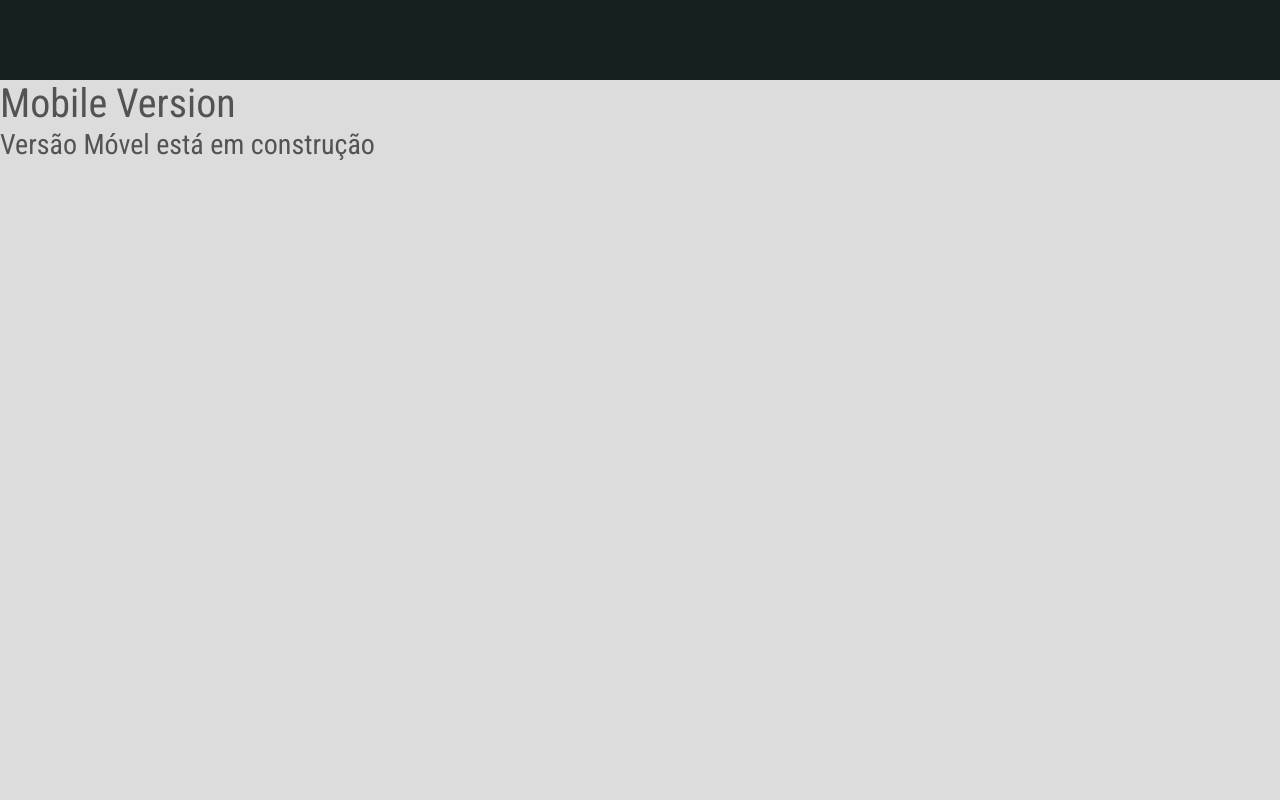
After one commit to boomarques/sigame_pa, a Django app: template templates/home-mobile.html in a window 1280 px wide. The commit adds this page. Run offline with Django 3.2, Linux system fonts and the light colour scheme; the template is opened without the code that fills it, so the values that code supplies are empty.

Commit message:
commit 00

```diff
--- a/apps/cliente/views.py
+++ b/apps/cliente/views.py
@@ -2,7 +2,11 @@ from django.shortcuts import render
 
 ########################################################################## HOME
 def home(request):
-  return render(request, 'home.html')
+
+  if request.device.is_mobile:
+    return render(request, 'home-mobile.html')
+  else:
+    return render(request, 'home.html')
 
 def convenios(request):
   return render(request, 'cliente/convenios.html')
--- a/static/css/base.css
+++ b/static/css/base.css
@@ -42,7 +42,6 @@ body {
   display: flex;
   justify-content: space-between;
   align-items: center;
-  /* padding: 10px 20px; */
 }
 
 .my-navbar-side-a{
--- /dev/null
+++ b/static/css/mobile.css
@@ -0,0 +1,16 @@
+.container-mob {
+  width: 100vw;
+  min-height: 100vh;
+  background-color: #dddcdc;
+  margin: 0;
+  padding: 0;
+}
+
+.my-navbar-mob {
+  width: 100%;
+  height: 80px;
+  background-color: var(--color-01);
+  display: flex;
+  justify-content: space-between;
+  align-items: center;
+}
--- a/templates/base/base-00.html
+++ b/templates/base/base-00.html
@@ -9,6 +9,7 @@
   <link rel="stylesheet" href="https://cdnjs.cloudflare.com/ajax/libs/font-awesome/4.7.0/css/font-awesome.min.css">
   <link rel="stylesheet" href="{% static 'css/reset.css'%}">
   <link rel="stylesheet" href="{% static 'css/base.css'%}">
+  <link rel="stylesheet" href="{% static 'css/mobile.css'%}">
   <script src="https://cdn.jsdelivr.net/npm/bootstrap@5.2.3/dist/js/bootstrap.bundle.min.js" integrity="sha384-kenU1KFdBIe4zVF0s0G1M5b4hcpxyD9F7jL+jjXkk+Q2h455rYXK/7HAuoJl+0I4" crossorigin="anonymous"></script>
   <!-- <script src="{% static 'js/scripts.js' %}"></script> -->
   <link rel="shortcut icon" href="{% static 'imgs/favicon.ico'%}" type="image/x-icon">
--- a/templates/cliente/novo_exame.html
+++ b/templates/cliente/novo_exame.html
@@ -13,7 +13,6 @@
 
   <p>
     Device is a mobile: {{request.device.is_mobile}} <br>
-    Device is a tablet: {{request.device.is_tablet}}
   </p>
 
 </div>
--- /dev/null
+++ b/templates/home-mobile.html
@@ -0,0 +1,10 @@
+{% extends 'base/base-00.html' %}
+{%load static%}
+
+{% block base-00 %}
+<div class="container-mob">
+  <div class="my-navbar-mob"></div>
+    <h1>Mobile Version</h1>
+    <h3>Versão Móvel está em construção</h3>
+</div>
+{% endblock %}
```
